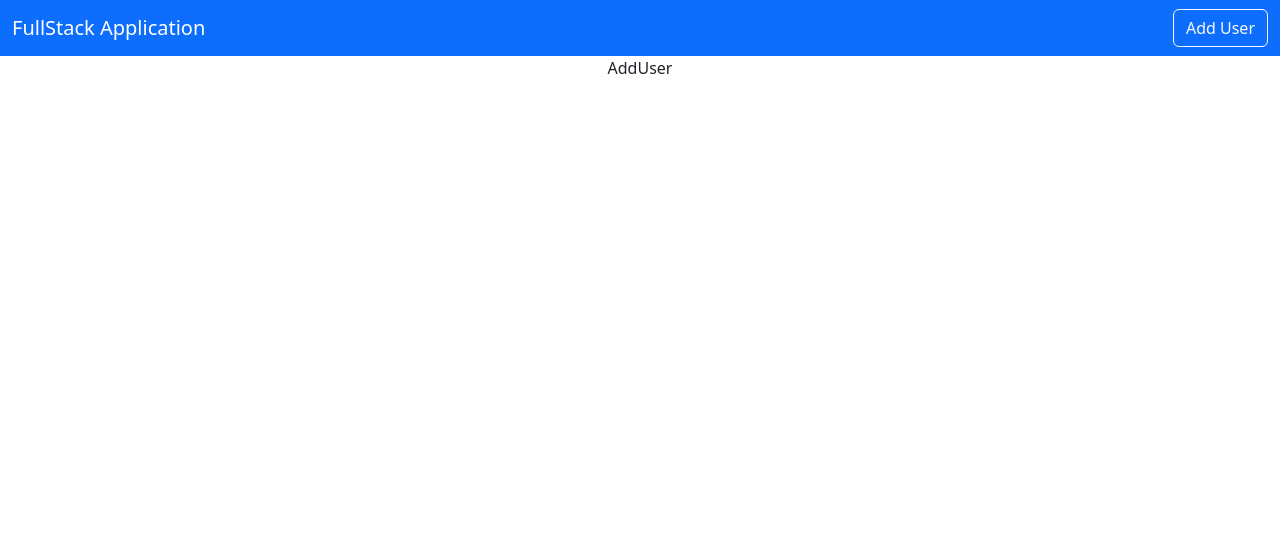
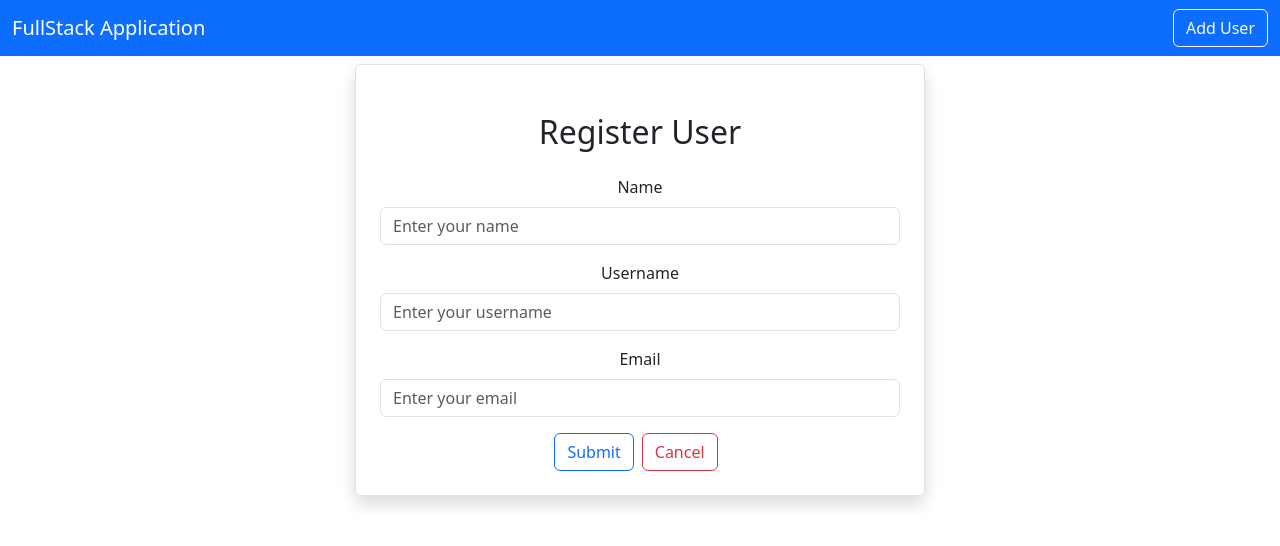
Before and after one commit to douglasschantz/fullstackfrontend, a React (Create React App) app: page /adduser in a window 1280 px wide. Shown: the top 546 px of the page. Built offline with nearby package versions, Linux system fonts and the light colour scheme.

Commit message:
Create Register User Form using React

```diff
--- a/src/users/AddUser.js
+++ b/src/users/AddUser.js
@@ -2,6 +2,31 @@
 
 export default function AddUser() {
   return (
-    <div>AddUser</div>
+    <div className='container'>
+        <div className='row'>
+            <div className='col-md-6 offset-md-3 border rounded p-4 mt-2 shadow'>
+                <h2 className='text-center m-4'>Register User</h2>
+                <div className='mb-3'>
+                    <label htmlFor='Name' className='form-label'>Name</label>
+                    <input type='{text}' className='form-control' placeholder='Enter your name' name='name'></input>
+                </div>
+
+                <div className='mb-3'>
+                    <label htmlFor='username' className='form-label'>Username</label>
+                    <input type='{text}' className='form-control' placeholder='Enter your username' name='username'></input>
+                </div>
+
+                <div className='mb-3'>
+                    <label htmlFor='email' className='form-label'>Email</label>
+                    <input type='{text}' className='form-control' placeholder='Enter your email' name='email'></input>
+                </div>
+                <button type='submit' className='btn btn-outline-primary'>Submit</button>
+                <button type='submit' className='btn btn-outline-danger mx-2'>Cancel</button>
+
+            </div>
+
+        </div>
+
+    </div>
   )
 }
```
